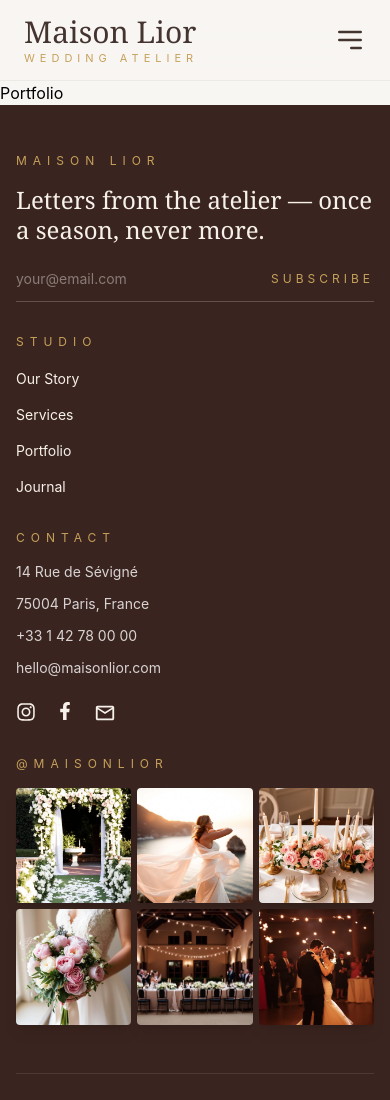
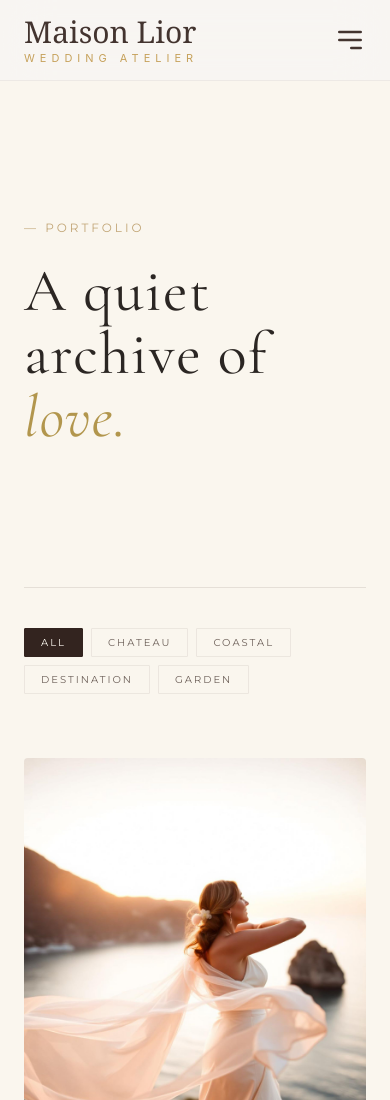
Before and after one commit to Priyankasapp/wedding-planner-webApp, a React (Vite) app: page /portfolio in a window 390 px wide. Shown: the top 1100 px of the page. Built offline with nearby package versions, Linux system fonts and the light colour scheme.

Commit message:
Add new commponets on portfolio section

```diff
--- /dev/null
+++ b/src/components/portfolio/Hero.tsx
@@ -0,0 +1,70 @@
+import { motion, type Variants } from "framer-motion";
+
+// FIX: Added 'export' right before the function declaration
+export function Hero() {
+  const serifStyle = {
+    fontFamily: '"Cormorant Garamond", serif',
+    fontWeight: 300,
+  };
+
+  const sansStyle = {
+    fontFamily: '"Montserrat", sans-serif',
+    fontWeight: 300,
+  };
+
+  const containerVariants: Variants = {
+    hidden: { opacity: 0 },
+    visible: {
+      opacity: 1,
+      transition: { staggerChildren: 0.15, delayChildren: 0.1 },
+    },
+  };
+
+  const itemVariants: Variants = {
+    hidden: { opacity: 0, y: 25 },
+    visible: {
+      opacity: 1,
+      y: 0,
+      transition: { duration: 0.8, ease: [0.22, 1, 0.36, 1] },
+    },
+  };
+
+  return (
+    <section className="bg-[#FAF6EE] min-h-[60vh] flex items-center py-20">
+      <div className="max-w-[1400px] mx-auto px-6 lg:px-12 w-full">
+
+        <motion.div
+          variants={containerVariants}
+          initial="hidden"
+          animate="visible"
+          className="select-none"
+        >
+          <motion.p
+            variants={itemVariants}
+            style={{ ...sansStyle, fontWeight: 400 }}
+            className="text-xs md:text-sm tracking-[0.25em] text-[#C2A677] uppercase mb-6"
+          >
+            — PORTFOLIO
+          </motion.p>
+
+          <motion.h1
+            variants={itemVariants}
+            style={serifStyle}
+            className="text-6xl md:text-[5.5rem] leading-[1.05] tracking-wide text-[#2B2623]"
+          >
+            A quiet archive of {" "}
+            <span
+              style={{ ...serifStyle, fontStyle: "italic" }}
+              className="text-[#B2964D]"
+            >
+              love.
+            </span>{" "}
+
+          </motion.h1>
+        </motion.div>
+
+      </div>
+      <hr />
+    </section>
+  );
+}
--- /dev/null
+++ b/src/components/portfolio/PortfolioGrid.tsx
@@ -0,0 +1,212 @@
+import { useState } from "react";
+import { motion, AnimatePresence, type Variants } from "framer-motion";
+import { Link } from "react-router-dom";
+
+// Mock image imports (Replace these with your actual portfolio image asset paths)
+import img1 from "../../assets/images/photo_5.jpg";
+import img2 from "../../assets/images/photo_1.jpg";
+import img3 from "../../assets/images/photo_4.jpg";
+import img4 from "../../assets/images/photo_2.jpg";
+
+interface PortfolioItem {
+  id: string;
+  slug: string;
+  couple: string;
+  location: string;
+  category: string; // Must match one of the filter keys (lowercase)
+  year: string;
+  image: string;
+}
+
+const portfolioData: PortfolioItem[] = [
+  {
+    id: "elena-marco",
+    slug: "elena-marco",
+    couple: "Elena & Marco",
+    location: "Lake Como, Italy",
+    category: "destination",
+    year: "2025",
+    image: img1, // The bride looking towards the sea from the screenshot
+  },
+  {
+    id: "amara-noah",
+    slug: "amara-noah",
+    couple: "Amara & Noah",
+    location: "Santorini, Greece",
+    category: "coastal",
+    year: "2024",
+    image: img2, // The floral arch wedding sunset scene from the screenshot
+  },
+  {
+    id: "Sophia & James",
+    slug: "Sophia & James",
+    couple: "Sophia & James",
+    location: "Provence, France",
+    category: "chateau",
+    year: "2025",
+    image: img3,
+  },
+  {
+    id: "Isla & Rhys",
+    slug: "Isla & Rhys",
+    couple: "Isla & Rhys",
+    location: "Cotswolds, England",
+    category: "garden",
+    year: "2026",
+    image: img4,
+  },
+];
+
+const categories = ["ALL", "CHATEAU", "COASTAL", "DESTINATION", "GARDEN"];
+
+const gridVariants: Variants = {
+  hidden: { opacity: 0 },
+  visible: {
+    opacity: 1,
+    transition: { staggerChildren: 0.1 },
+  },
+};
+
+const cardVariants: Variants = {
+  hidden: { opacity: 0, y: 30 },
+  visible: {
+    opacity: 1,
+    y: 0,
+    transition: { duration: 0.8, ease: [0.22, 1, 0.36, 1] },
+  },
+  exit: { opacity: 0, scale: 0.95, transition: { duration: 0.3 } },
+};
+
+export function PortfolioGrid() {
+  const [activeFilter, setActiveFilter] = useState("ALL");
+
+  const serifStyle = {
+    fontFamily: '"Cormorant Garamond", serif',
+    fontWeight: 300,
+  };
+
+  const sansStyle = {
+    fontFamily: '"Montserrat", sans-serif',
+    fontWeight: 300,
+  };
+
+  // Filter logic
+  const filteredItems =
+    activeFilter === "ALL"
+      ? portfolioData
+      : portfolioData.filter((item) => item.category === activeFilter.toLowerCase());
+
+  return (
+    <section className="bg-[#FAF6EE] text-[#2B2623] pb-24 lg:pb-32">
+      <div className="max-w-[1400px] mx-auto px-6 lg:px-12">
+
+        {/* Horizontal Top Rule Line */}
+        <hr className="border-[#D8D0C8]/60 mb-10" />
+
+        {/* Categories Filter Menu */}
+        <div className="flex flex-wrap gap-2 md:gap-3 mb-16 lg:mb-20">
+          {categories.map((category) => {
+            const isSelected = activeFilter === category;
+            return (
+              <button
+                key={category}
+                onClick={() => setActiveFilter(category)}
+                style={sansStyle}
+                className={`
+                  text-[10px] tracking-[0.2em] uppercase px-4 py-1.5 transition-all duration-300 rounded-[1px] border
+                  ${
+                    isSelected
+                      ? "bg-[#33241F] text-[#FAF6EE] border-[#33241F]"
+                      : "bg-transparent text-[#6E615A] border-[#D8D0C8]/40 hover:border-[#6E615A]"
+                  }
+                `}
+              >
+                {category}
+              </button>
+            );
+          })}
+        </div>
+
+        {/* Asymmetrical 2-Column Portfolio Grid */}
+        <motion.div
+          layout
+          variants={gridVariants}
+          initial="hidden"
+          whileInView="visible"
+          viewport={{ once: true }}
+          className="grid grid-cols-1 md:grid-cols-2 gap-x-12 lg:gap-x-16 gap-y-16 lg:gap-y-24 items-start"
+        >
+          <AnimatePresence mode="popLayout">
+            {filteredItems.map((item, index) => {
+              // Create the staggering offset height alignment seen in the layout screenshot
+              const isEven = index % 2 === 0;
+
+              return (
+                <motion.div
+                  key={item.id}
+                  layout
+                  variants={cardVariants}
+                  initial="hidden"
+                  animate="visible"
+                  exit="exit"
+                  className={`w-full flex flex-col group ${
+                    isEven ? "md:mt-0" : "md:mt-16 lg:mt-24"
+                  }`}
+                >
+                  {/* Image Frame Link Wrapper */}
+                  <Link
+                    to={`/portfolio/${item.slug}`}
+                    className="overflow-hidden aspect-[4/5] w-full rounded-sm relative block bg-[#F0EAE1]"
+                  >
+                    <motion.img
+                      src={item.image}
+                      alt={item.couple}
+                      className="w-full h-full object-cover object-center"
+                      whileHover={{ scale: 1.03 }}
+                      transition={{ duration: 0.8, ease: [0.22, 1, 0.36, 1] }}
+                    />
+                    <div className="absolute inset-0 bg-[#2B2623]/0 group-hover:bg-[#2B2623]/[0.02] transition-colors duration-300 pointer-events-none" />
+                  </Link>
+
+                  {/* Metadata Block below Image */}
+                  <div className="mt-6 flex flex-col">
+                    {/* Category & Year */}
+                    <div
+                      style={sansStyle}
+                      className="text-[10px] tracking-[0.25em] text-[#C2A677] uppercase mb-2 flex items-center gap-2"
+                    >
+                      <span>{item.category}</span>
+                      <span className="opacity-40">•</span>
+                      <span className="text-[#8B7A72]">{item.year}</span>
+                    </div>
+
+                    {/* Couple Names */}
+                    <Link to={`/portfolio/${item.slug}`}>
+                      <h3
+                        style={serifStyle}
+                        className="text-2xl lg:text-3xl text-[#3B2A24] tracking-wide hover:text-[#B2964D] transition-colors duration-300 inline-block font-light"
+                      >
+                        {item.couple}
+                      </h3>
+                    </Link>
+
+                    {/* Geographical Location */}
+                    <span
+                      style={sansStyle}
+                      className="text-xs text-[#8B7A72] mt-1 font-light"
+                    >
+                      {item.location}
+                    </span>
+                  </div>
+                </motion.div>
+              );
+            })}
+          </AnimatePresence>
+        </motion.div>
+
+      </div>
+    </section>
+  );
+}
+
+export default PortfolioGrid;
--- a/src/pages/Portfolio/Portfolio.tsx
+++ b/src/pages/Portfolio/Portfolio.tsx
@@ -1,8 +1,11 @@
-
-
+import { Hero } from "../../components/portfolio/Hero"
+import { PortfolioGrid } from "../../components/portfolio/PortfolioGrid"
 const Portfolio = () => {
   return (
-    <div>Portfolio</div>
+    <div>
+      <Hero/>
+      <PortfolioGrid/>
+    </div>
   )
 }
 
```
